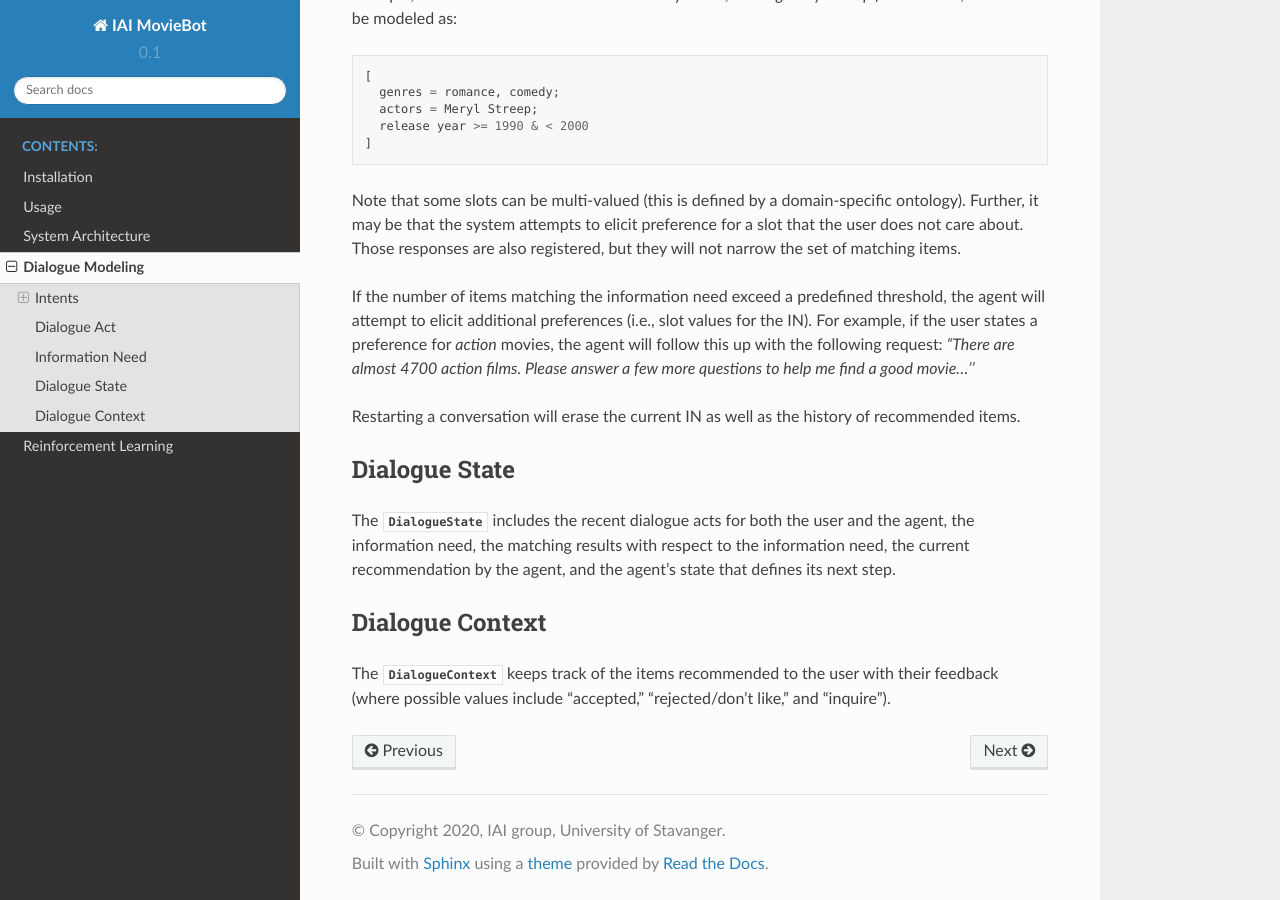
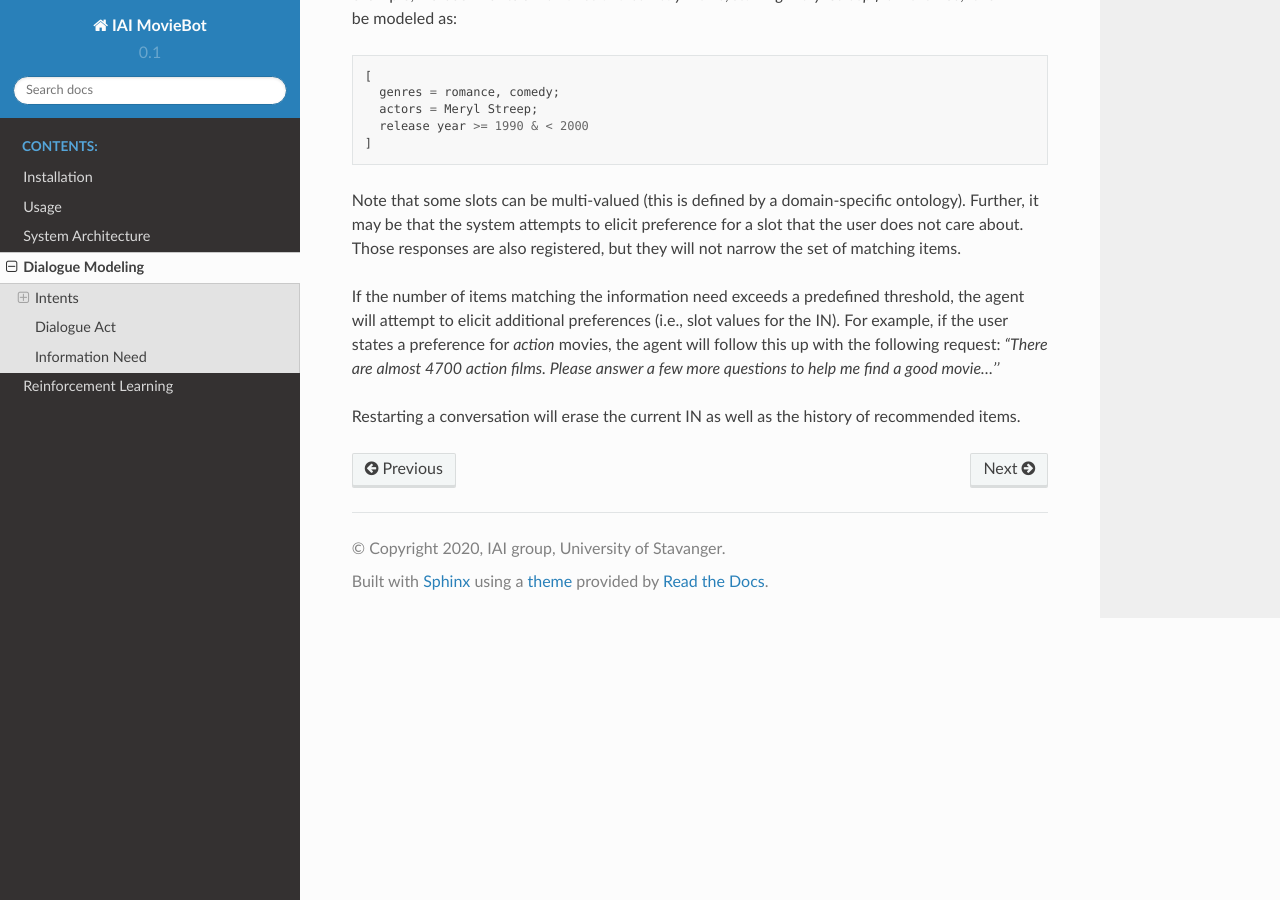
Before and after one commit to iai-group/MovieBot, a Sphinx documentation site: the page built from docs/source/dialogue.rst, in a window 1280 px wide and 900 px high, scrolled down 2460 px. Built offline with Sphinx 7.4.7 and the Read the Docs theme 2.0.0, drawn with Linux system fonts in a browser that asks for light colours.

Commit message:
Add documentation for dialogue manager (#244)
* Add documentation for dialogue manager
Fixes #239

* Fix typo

* Address review comments

* Add link to dialogue manager documentation

```diff
--- a/docs/source/dialogue.rst
+++ b/docs/source/dialogue.rst
@@ -72,18 +72,6 @@
 Note that some slots can be multi-valued (this is defined by a domain-specific ontology).
 Further, it may be that the system attempts to elicit preference for a slot that the user does not care about. Those responses are also registered, but they will not narrow the set of matching items.
 
-If the number of items matching the information need exceed a predefined threshold, the agent will attempt to elicit additional preferences (i.e., slot values for the IN). For example, if the user states a preference for *action* movies, the agent will follow this up with the following request: *"There are almost 4700 action films. Please answer a few more questions to help me find a good movie...''*
+If the number of items matching the information need exceeds a predefined threshold, the agent will attempt to elicit additional preferences (i.e., slot values for the IN). For example, if the user states a preference for *action* movies, the agent will follow this up with the following request: *"There are almost 4700 action films. Please answer a few more questions to help me find a good movie...''*
 
 Restarting a conversation will erase the current IN as well as the history of recommended items.
-
-
-Dialogue State
---------------
-
-The :py:class:`DialogueState <moviebot.dialogue_manager.dialogue_state>` includes the recent dialogue acts for both the user and the agent, the information need, the matching results with respect to the information need, the current recommendation by the agent, and the agent's state that defines its next step.
-
-
-Dialogue Context
-----------------
-
-The :py:class:`DialogueContext <moviebot.dialogue_manager.dialogue_context>` keeps track of the items recommended to the user with their feedback (where possible values include "accepted," "rejected/don't like," and "inquire").
```
Also changed, not shown: README.md (+1 -1 lines), docs/source/architecture.rst (+2 -5 lines), docs/source/dialogue_manager.rst (added, +39 -0 lines), docs/source/installation.rst (+5 -5 lines).
